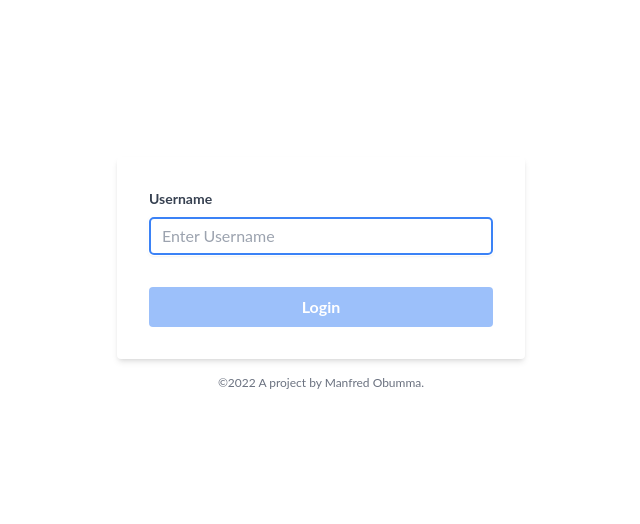
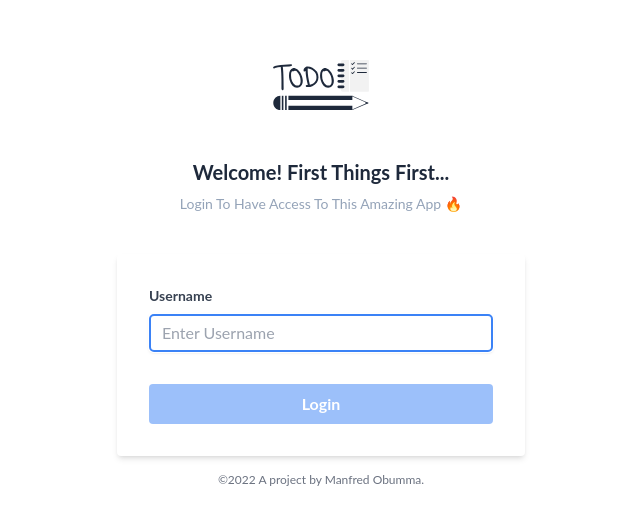
Before and after one commit to Fredobumma/Todo-list, a React (Create React App) app: page /login in a window 1280 px wide. Shown: the part 126-650 px from the top of the page, without its empty margins (319-959 px from the left). Built offline with nearby package versions, Linux system fonts and the light colour scheme.

Commit message:
--feat: add todo logo

```diff
--- /dev/null
+++ b/src/components/common/appLogo.jsx
@@ -0,0 +1,13 @@
+import React from "react";
+
+const AppLogo = () => {
+  return (
+    <img
+      src={process.env.PUBLIC_URL + "todoLogo.svg"}
+      className="w-24 mb-12 mx-auto"
+      alt="App logo"
+    />
+  );
+};
+
+export default AppLogo;
--- /dev/null
+++ b/src/components/common/welcomeMessage.jsx
@@ -0,0 +1,16 @@
+import React from "react";
+
+const WelcomeMessage = () => {
+  return (
+    <header className="mx-5">
+      <h1 className="text-xl text-slate-800 text-center font-bold">
+        Welcome! First Things First...
+      </h1>
+      <p className="text-sm text-center text-slate-400 mt-2 mb-10">
+        Login To Have Access To This Amazing App 🔥
+      </p>
+    </header>
+  );
+};
+
+export default WelcomeMessage;
--- a/src/components/loginForm.jsx
+++ b/src/components/loginForm.jsx
@@ -1,6 +1,8 @@
 import React, { useState } from "react";
 import Joi from "joi-browser";
 import PropTypes from "prop-types";
+import AppLogo from "./common/appLogo";
+import WelcomeMessage from "./common/welcomeMessage";
 import Copyright from "./common/copyright";
 import { getHooks } from "../utilities/getHooks";
 
@@ -16,8 +18,9 @@ const LoginForm = ({ form, navigate }) => {
   return (
     <main className="flex items-center justify-center h-screen">
       <div className="w-full max-w-md m-auto">
+        <AppLogo />
+        <WelcomeMessage />
         <div className="bg-white shadow-md rounded p-8 mb-4 mx-5">
-          {/* <p>TODO</p> */}
           <form onSubmit={validate.handleSubmit}>
             {validate.renderInput(
               "username",
--- a/src/components/todoList.jsx
+++ b/src/components/todoList.jsx
@@ -81,7 +81,7 @@ const TodoList = () => {
   };
 
   return (
-    <section className="min-h-screen bg-blue max-w-5xl mx-auto">
+    <section className="min-h-screen bg-blue max-w-5xl mx-1 lg:mx-auto">
       <header className="bg-white space-y-4 p-4 sm:px-8 sm:py-6 lg:p-4 xl:px-1 xl:py-6">
         <Heading username={data.username} tasksCount={tasksCount} />
         <form>
```
Also changed, not shown: public/todoLogo.svg (added).
